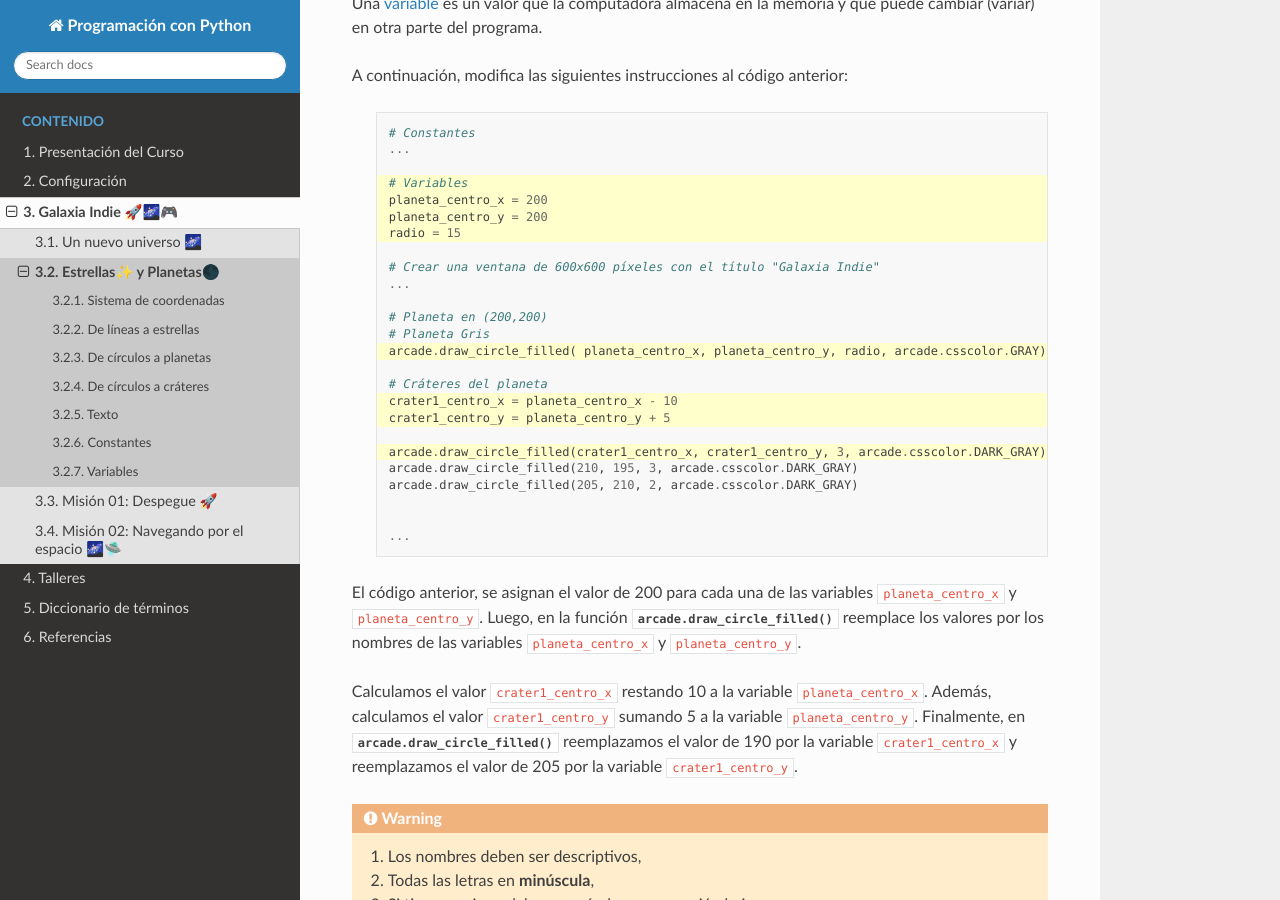
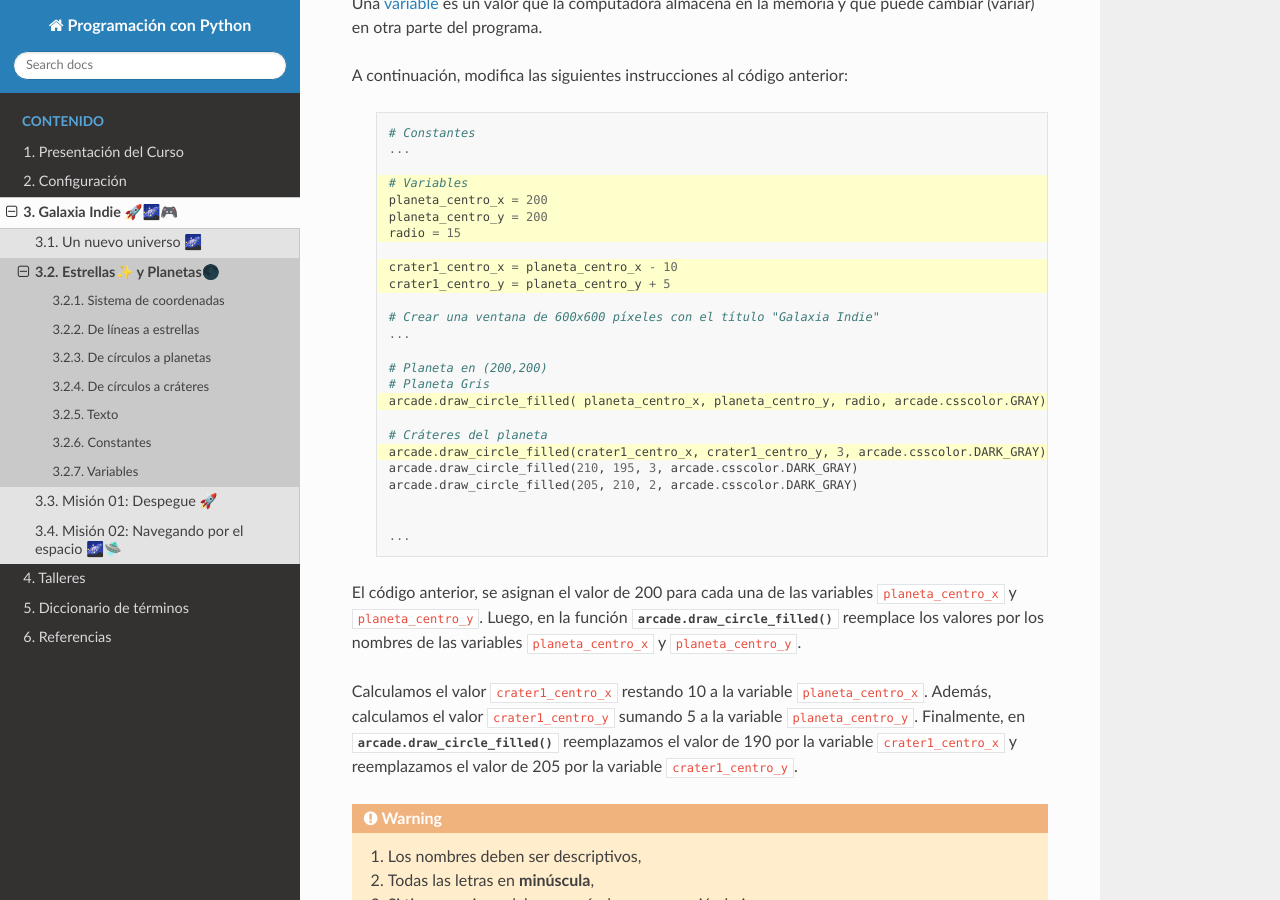
Before and after one commit to aavendan/programacion-python, a Sphinx documentation site: the page built from docs/source/sesiones/sesion02.rst, in a window 1280 px wide and 900 px high, scrolled down 5655 px. Built offline with Sphinx 7.4.7 and the Read the Docs theme 3.1.0, drawn with Linux system fonts in a browser that asks for light colours; some of the changed lines change nothing that is shown.

Commit message:
new highlight

```diff
--- a/docs/source/sesiones/sesion02.rst
+++ b/docs/source/sesiones/sesion02.rst
@@ -314,7 +314,7 @@ que puede cambiar (variar) en otra parte del programa.
 A continuación, modifica las siguientes instrucciones al código anterior:
 
   .. code-block:: python
-    :emphasize-lines: 4-7,14,17-18,20
+    :emphasize-lines: 4-7,9-10,17,20
 
     # Constantes
     ...
@@ -324,6 +324,9 @@ A continuación, modifica las siguientes instrucciones al código anterior:
     planeta_centro_y = 200
     radio = 15
 
+    crater1_centro_x = planeta_centro_x - 10
+    crater1_centro_y = planeta_centro_y + 5
+
     # Crear una ventana de 600x600 píxeles con el título "Galaxia Indie"
     ...
 
@@ -332,9 +335,6 @@ A continuación, modifica las siguientes instrucciones al código anterior:
     arcade.draw_circle_filled( planeta_centro_x, planeta_centro_y, radio, arcade.csscolor.GRAY)
 
     # Cráteres del planeta
-    crater1_centro_x = planeta_centro_x - 10
-    crater1_centro_y = planeta_centro_y + 5
-
     arcade.draw_circle_filled(crater1_centro_x, crater1_centro_y, 3, arcade.csscolor.DARK_GRAY)
     arcade.draw_circle_filled(210, 195, 3, arcade.csscolor.DARK_GRAY)
     arcade.draw_circle_filled(205, 210, 2, arcade.csscolor.DARK_GRAY)
@@ -377,11 +377,10 @@ Luego, reemplaza las variables correspondientes en las funciones
   :collapsible: closed
 
   .. code-block:: python
-    :emphasize-lines: 6-9,12-13
+    :emphasize-lines: 5-8,14-15
 
     ...
 
-    # Cráteres del planeta
     crater1_centro_x = planeta_centro_x - 10
     crater1_centro_y = planeta_centro_y + 5
     crater2_centro_x = planeta_centro_x + 10
@@ -389,6 +388,9 @@ Luego, reemplaza las variables correspondientes en las funciones
     crater3_centro_x = planeta_centro_x + 5
     crater3_centro_y = planeta_centro_y + 10
 
+    ...
+
+    # Cráteres del planeta
     arcade.draw_circle_filled(crater1_centro_x, crater1_centro_y, 3, arcade.csscolor.DARK_GRAY)
     arcade.draw_circle_filled(crater2_centro_x, crater2_centro_y, 3, arcade.csscolor.DARK_GRAY)
     arcade.draw_circle_filled(crater3_centro_x, crater3_centro_y, 2, arcade.csscolor.DARK_GRAY)
```
